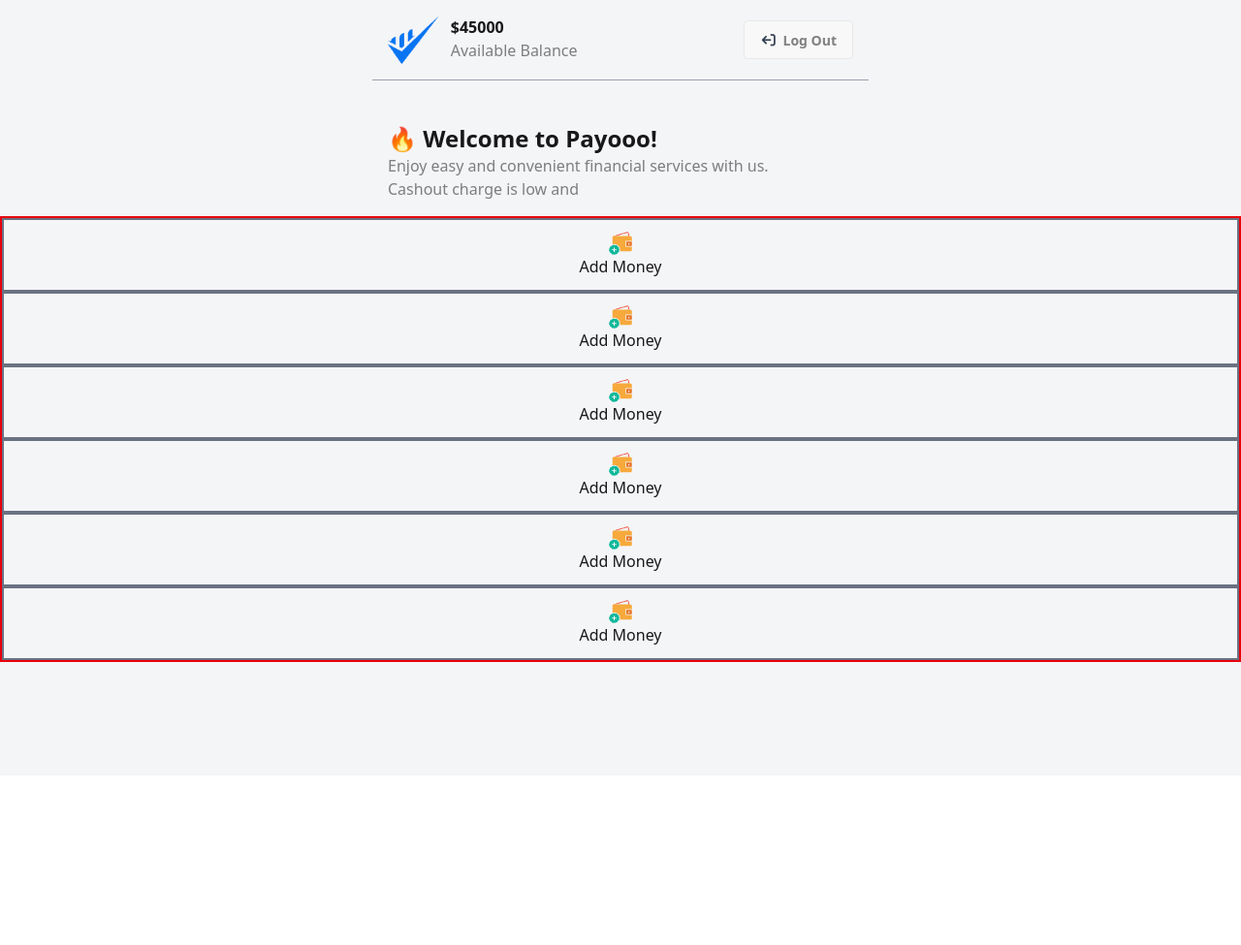
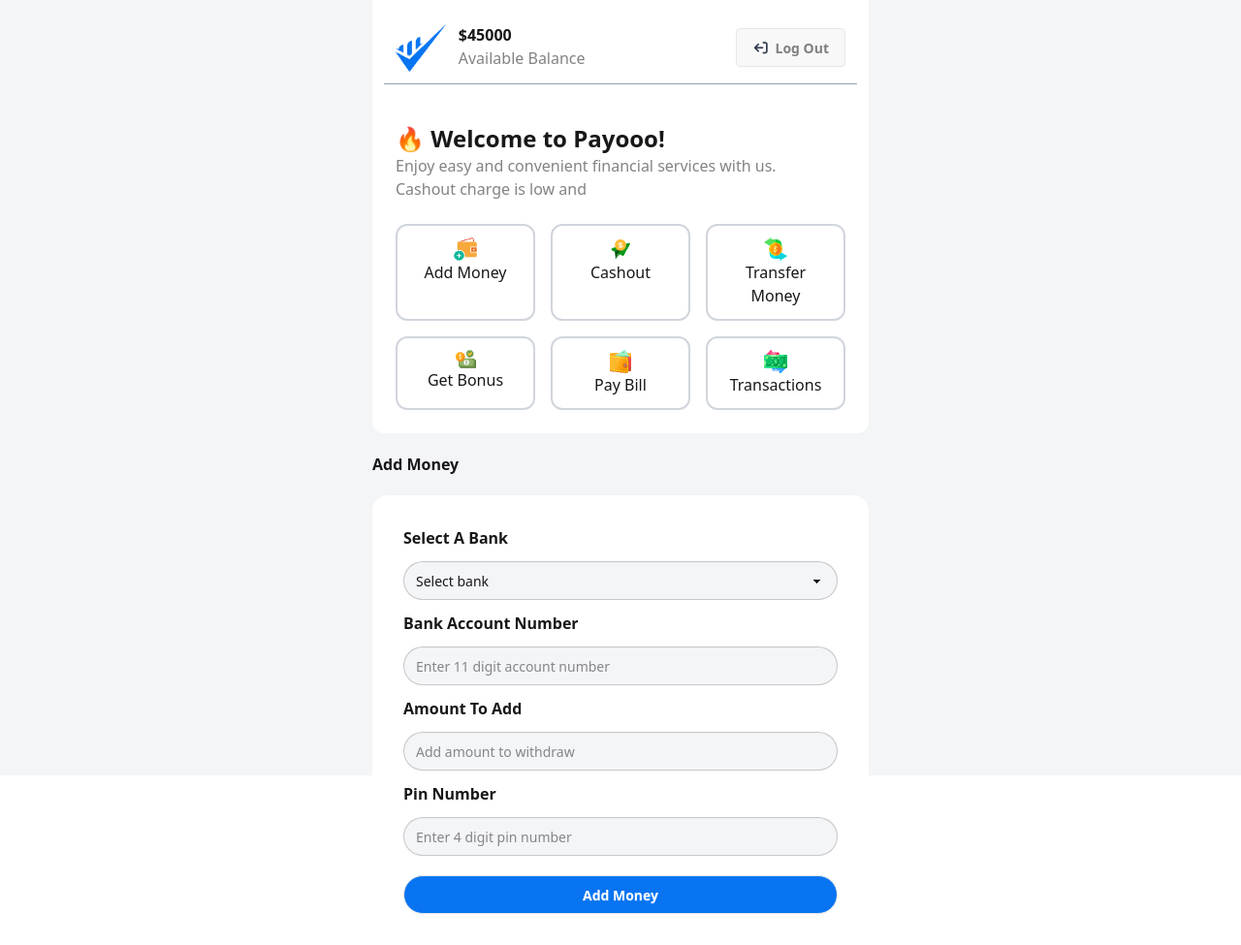
Before and after one commit to rakib777sanji/Payoo-Mobile-Bank, a plain HTML site: page home.html in a window 1280 px wide. Shown: the whole page at 97% size. Before the commit the page ends 800 px from the top, so only its background shows below. Drawn offline with nearby package versions, Linux system fonts and the light colour scheme.

Commit message:
done the first home page of add money without functionality

```diff
--- a/home.html
+++ b/home.html
@@ -16,7 +16,8 @@
 
 </head>
 <body class="bg-[#f4f5f7] h-[100vh]">
-   <div class="min-h-[50px] flex justify-between items-center max-w-lg mx-auto border-b-1 border-gray-400 p-4">
+<div class="max-w-lg mx-auto bg-white rounded-b-xl p-3">
+       <div class="min-h-[50px] flex justify-between items-center border-b-1 border-gray-400 p-3">
     <div class="flex">
       <img src="./assets/Group.png" class="h-[50px]" alt="">
       <div class="ml-3">
@@ -27,37 +28,75 @@
     <div><button class="text-[#08080880] btn"><i class="fa-solid fa-arrow-right-from-bracket rotate-180 text-gray-700"></i> Log Out</button></div>
    </div>
 
-   <div class="max-w-lg mx-auto mt-7 p-4">
+   <div class="mt-7 p-3">
     <h1 class="text-2xl font-bold">🔥 Welcome to Payooo!</h1>
     <p class="text-[#08080880]">Enjoy easy and convenient financial services with us. <br> Cashout charge is low and </p>
-   </div>
+     </div>
 
-
-   <div class="border-2 border-red-600 min-h-[200px]">
-   <div class="border-2 border-gray-500 text-center p-3">
+    <div class="min-h-[200px] grid grid-cols-3 gap-4 p-3">
+   <div class="text-center p-3 rounded-xl border-2 border-gray-300">
     <img src="./assets/wallet1.png" class="mx-auto" alt="">
     <h2>Add Money</h2>
    </div>
-   <div class="border-2 border-gray-500 text-center p-3">
-    <img src="./assets/wallet1.png" class="mx-auto" alt="">
-    <h2>Add Money</h2>
+   <div class="text-center p-3 rounded-xl border-2 border-gray-300">
+    <img src="./assets/send1.png" class="mx-auto" alt="">
+    <h2>Cashout</h2>
    </div>
-   <div class="border-2 border-gray-500 text-center p-3">
-    <img src="./assets/wallet1.png" class="mx-auto" alt="">
-    <h2>Add Money</h2>
+   <div class="text-center p-3 rounded-xl border-2 border-gray-300">
+    <img src="./assets/money1.png" class="mx-auto" alt="">
+    <h2>Transfer Money</h2>
    </div>
-   <div class="border-2 border-gray-500 text-center p-3">
-    <img src="./assets/wallet1.png" class="mx-auto" alt="">
-    <h2>Add Money</h2>
+   <div class="text-center p-3 rounded-xl border-2 border-gray-300">
+    <img src="./assets/bonus1.png" class="mx-auto" alt="">
+    <h2>Get Bonus</h2>
    </div>
-   <div class="border-2 border-gray-500 text-center p-3">
-    <img src="./assets/wallet1.png" class="mx-auto" alt="">
-    <h2>Add Money</h2>
+   <div class="text-center p-3 rounded-xl border-2 border-gray-300">
+    <img src="./assets/purse1.png" class="mx-auto" alt="">
+    <h2>Pay Bill</h2>
    </div>
-   <div class="border-2 border-gray-500 text-center p-3">
-    <img src="./assets/wallet1.png" class="mx-auto" alt="">
-    <h2>Add Money</h2>
+   <div class="text-center p-3 rounded-xl border-2 border-gray-300">
+    <img src="./assets/transaction1.png" class="mx-auto" alt="">
+    <h2>Transactions</h2>
    </div>
    </div>
+</div>
+
+<div class="all-form-sec max-w-lg mx-auto">
+  <!-- add money  -->
+   <div>
+    <h1 class="my-5 font-bold">Add Money</h1>
+    <form action="" class="bg-white rounded-2xl p-8">
+      <div class="mb-3 w-full">
+        <h1 class="font-semibold">Select A Bank</h1>
+        <select class="select bg-[#f4f5f7] mt-3 rounded-3xl w-full">
+  <option disabled selected>Select bank</option>
+  <option>Brac Bank</option>
+  <option>City Bank</option>
+  <option>Dutch Bangla Bank</option>
+  <option>IFIC Bank</option>
+  <option>Pubali Bank</option>
+  <option>sonali Bank</option>
+  <option>UCB Bank</option>
+</select>
+      </div>
+      <div class="mb-3">
+           <label class="font-semibold" for="">Bank Account Number</label>
+            <br>
+            <input type="text" placeholder="Enter 11 digit account number" class="input bg-[#f4f5f7] mt-3 rounded-3xl w-full" />
+      </div>
+      <div class="mb-3">
+           <label class="font-semibold" for="">Amount To Add</label>
+            <br>
+            <input type="text" placeholder="Add amount to withdraw" class="input bg-[#f4f5f7] mt-3 rounded-3xl w-full" />
+      </div>
+      <div>
+           <label class="font-semibold" for="">Pin Number</label>
+            <br>
+            <input type="text" placeholder="Enter 4 digit pin number" class="input bg-[#f4f5f7] mt-3 rounded-3xl w-full" />
+      </div>
+       <button type="button" class="btn bg-[#0874f2] text-white mt-5 w-full rounded-3xl">Add Money</button>
+    </form>
+   </div>
+</div>
 </body>
 </html>
```
Also changed, not shown: index.html (+1 -1 lines).
